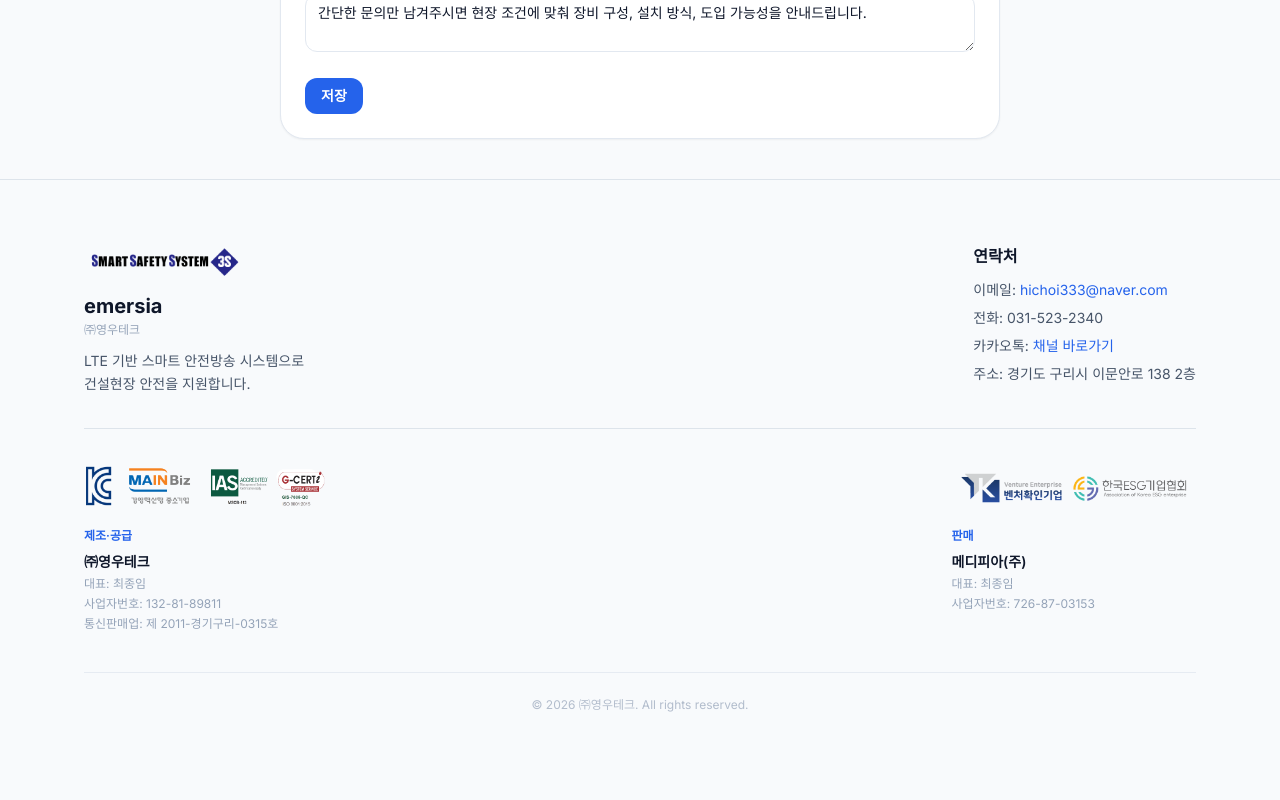
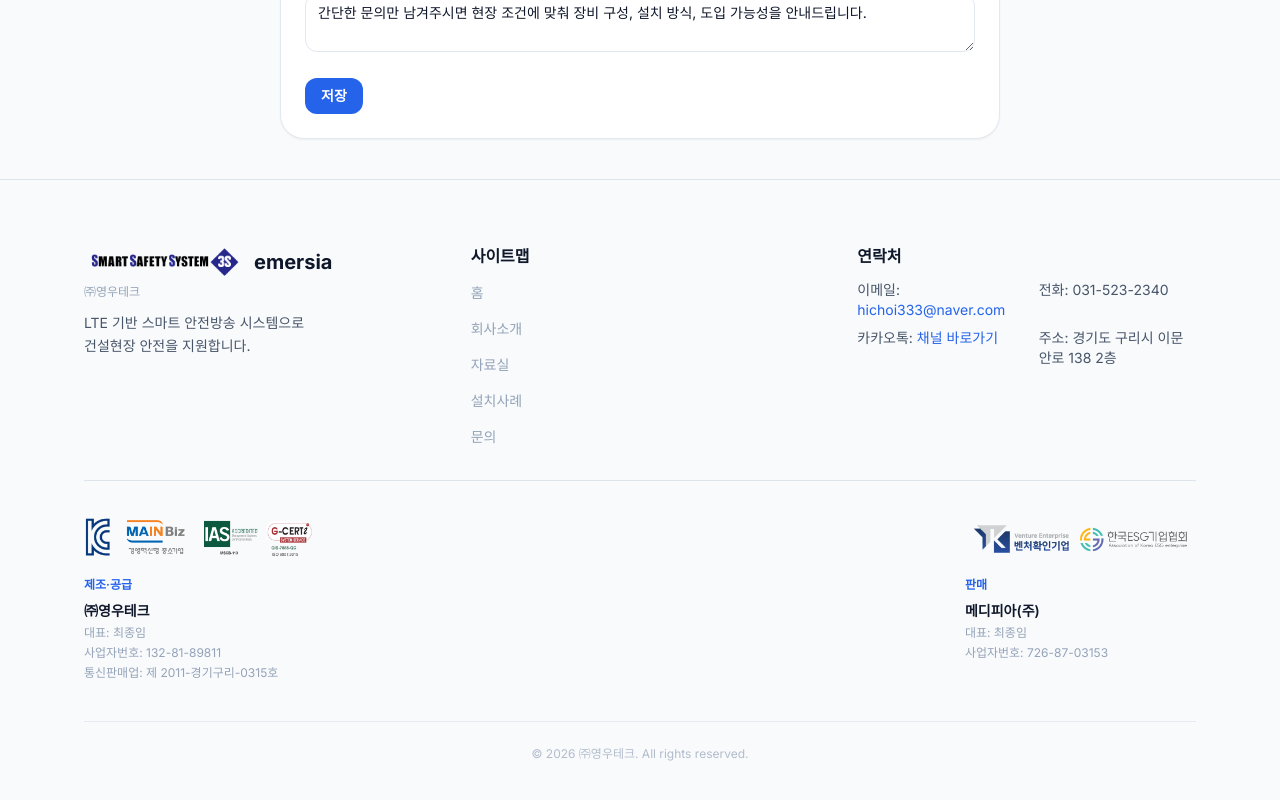
Before and after one commit to choifam0191-lgtm/emersia, a Next.js app: page /admin/content/resources in a window 1280 px wide. Shown: the part 2441-3241 px from the top of the page. Before the commit the page ends 3218 px from the top, so only its background shows below. Built offline with nearby package versions, Linux system fonts and the light colour scheme; a web font is replaced by a local one.

Commit message:
fix: 푸터 사이트맵 복구 및 로고/연락처 레이아웃 조정
Co-Authored-By: Claude Sonnet 4.6 <noreply@anthropic.com>

```diff
--- a/src/components/Footer.tsx
+++ b/src/components/Footer.tsx
@@ -1,4 +1,13 @@
+import Link from "next/link";
 import { getContent } from "@/lib/content";
+
+const siteLinks = [
+  { label: "홈", href: "/" },
+  { label: "회사소개", href: "/company" },
+  { label: "자료실", href: "/resources" },
+  { label: "설치사례", href: "/cases" },
+  { label: "문의", href: "/contact" },
+];
 
 export function Footer() {
   const { contact } = getContent();
@@ -7,31 +16,50 @@ export function Footer() {
     <footer className="border-t border-hairline/60 bg-canvas">
       <div className="mx-auto max-w-6xl px-5 py-12 md:py-16">
 
-        {/* ── 상단 블록: 2열 ── */}
-        <div className="grid gap-8 md:grid-cols-2 md:items-start md:gap-16">
+        {/* ── 상단 블록: 3열 (브랜드 / 사이트맵 / 연락처) ── */}
+        <div className="grid gap-8 md:grid-cols-3 md:items-start md:gap-12">
 
           {/* 좌측: 브랜드 소개 */}
           <div>
-            {/* eslint-disable-next-line @next/next/no-img-element */}
-            <img
-              src="/footer-logos/YT_3S_logo.png"
-              alt="3S Smart Safety System 로고"
-              className="block h-9 w-auto object-contain object-left"
-            />
-            {/* emersia — 가장 강한 시각 위계 */}
-            <p className="mt-3 text-xl font-bold text-ink-900">emersia</p>
-            <p className="mt-0.5 text-xs text-mist">㈜영우테크</p>
+            {/* 3S 로고 + emersia 한 줄 */}
+            <div className="flex items-center gap-2">
+              {/* eslint-disable-next-line @next/next/no-img-element */}
+              <img
+                src="/footer-logos/YT_3S_logo.png"
+                alt="3S Smart Safety System 로고"
+                className="h-9 w-auto object-contain object-left"
+              />
+              <p className="text-xl font-bold text-ink-900">emersia</p>
+            </div>
+            <p className="mt-1 text-xs text-mist">㈜영우테크</p>
             <p className="mt-3 text-sm leading-relaxed text-ink-600">
               LTE 기반 스마트 안전방송 시스템으로
               <br />건설현장 안전을 지원합니다.
             </p>
           </div>
 
+          {/* 중앙: 사이트맵 */}
+          <div>
+            <p className="text-base font-semibold text-ink-900">사이트맵</p>
+            <ul className="mt-3 space-y-3">
+              {siteLinks.map(({ label, href }) => (
+                <li key={href}>
+                  <Link
+                    href={href}
+                    className="text-sm text-mist transition hover:text-safety-blue"
+                  >
+                    {label}
+                  </Link>
+                </li>
+              ))}
+            </ul>
+          </div>
+
           {/* 우측: 연락처 — 오른쪽 끝 정렬 */}
           <div className="md:justify-self-end">
             <p className="text-base font-semibold text-ink-900">연락처</p>
-            <ul className="mt-3 space-y-2 text-sm text-ink-600">
-              <li>
+            <div className="mt-3 grid grid-cols-2 gap-x-6 gap-y-2 text-sm text-ink-600">
+              <div>
                 이메일:{" "}
                 <a
                   href={`mailto:${contact.email}`}
@@ -39,14 +67,14 @@ export function Footer() {
                 >
                   {contact.email}
                 </a>
-              </li>
-              <li>
+              </div>
+              <div>
                 전화:{" "}
                 <a href={`tel:${contact.phone}`} className="transition hover:text-safety-blue">
                   {contact.phone}
                 </a>
-              </li>
-              <li>
+              </div>
+              <div>
                 카카오톡:{" "}
                 <a
                   href={contact.kakao}
@@ -57,9 +85,9 @@ export function Footer() {
                 >
                   채널 바로가기
                 </a>
-              </li>
-              <li>주소: {contact.address}</li>
-            </ul>
+              </div>
+              <div>주소: {contact.address}</div>
+            </div>
           </div>
         </div>
 
@@ -69,13 +97,13 @@ export function Footer() {
         {/* ── 하단 블록: 2열 (영우테크 / 메디피아) ── */}
         <div className="grid gap-8 md:grid-cols-2 md:items-start md:gap-16">
 
-          {/* 좌측 하단: 영우테크 인증 */}
+          {/* 좌측: 영우테크 인증 */}
           <div>
             {/* eslint-disable-next-line @next/next/no-img-element */}
             <img
               src="/footer-logos/YT_logo.png"
               alt="영우테크 인증 로고 (KC, 메인비즈, ISO 9001, G-CERTi)"
-              className="block h-[46px] w-auto object-contain object-left md:h-[55px]"
+              className="block h-[44px] w-auto object-contain object-left md:h-[52px]"
             />
             <p className="mt-3 text-xs font-semibold text-safety-blue">제조·공급</p>
             <div className="mt-2 space-y-1">
@@ -86,13 +114,13 @@ export function Footer() {
             </div>
           </div>
 
-          {/* 우측 하단: 메디피아 인증 — 오른쪽 끝 정렬 */}
+          {/* 우측: 메디피아 인증 — 오른쪽 끝 정렬 */}
           <div className="md:justify-self-end">
             {/* eslint-disable-next-line @next/next/no-img-element */}
             <img
               src="/footer-logos/MP_logo.png"
               alt="메디피아 인증 로고 (한국ESG기업협회, 벤처확인기업)"
-              className="block h-[46px] w-auto object-contain object-left md:h-[55px]"
+              className="block h-[44px] w-auto object-contain object-left md:h-[52px]"
             />
             <p className="mt-3 text-xs font-semibold text-safety-blue">판매</p>
             <div className="mt-2 space-y-1">
```
